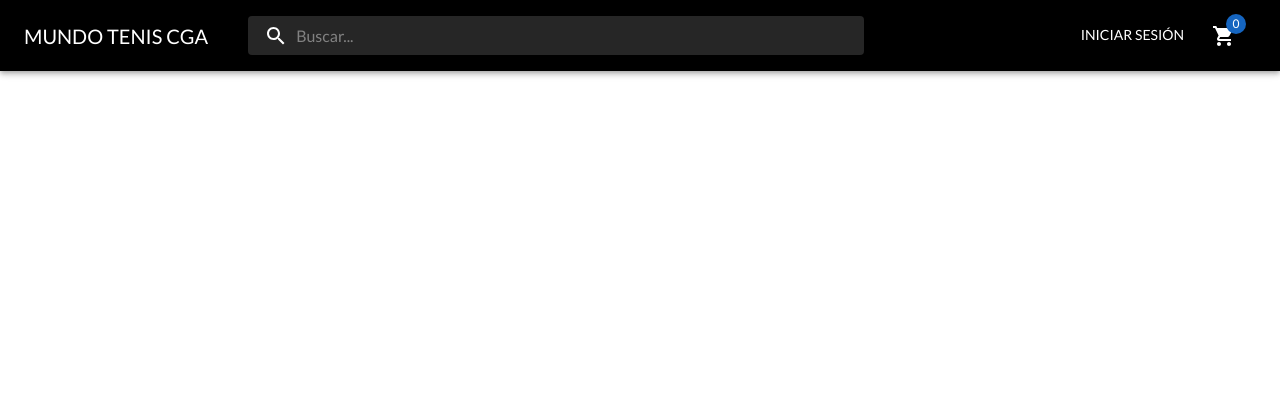
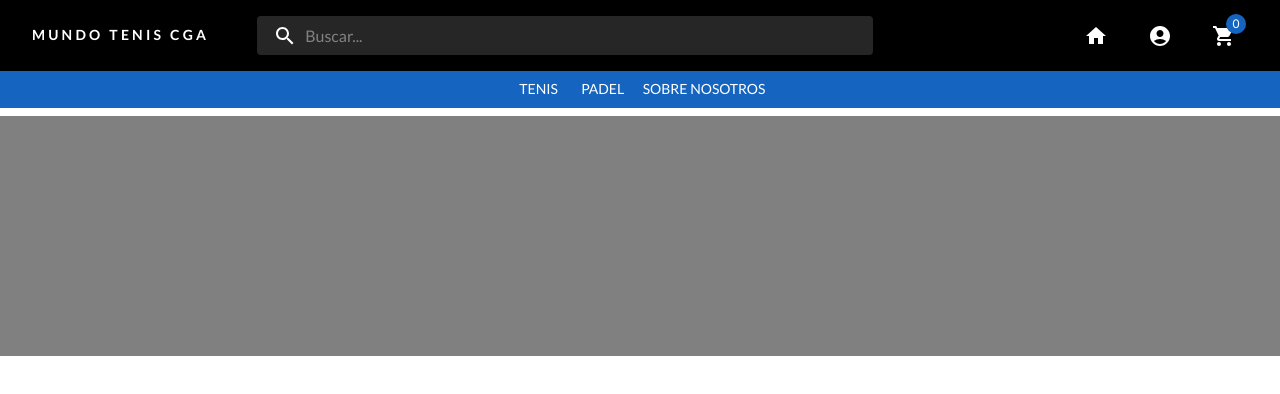
Before and after one commit to cvtalrc/e-commerce-mundo-tenis, a React (Vite) app: page / in a window 1280 px wide. Shown: the top 394 px of the page. Built offline with nearby package versions, Linux system fonts and the light colour scheme.

Commit message:
avance navbar

```diff
--- a/src/components/navbar/Navbar.jsx
+++ b/src/components/navbar/Navbar.jsx
@@ -7,24 +7,52 @@ import SearchIcon from '@mui/icons-material/Search';
 import Search from "../search/Search";
 import SearchIconWrapper from "../search/SearchIconWrapper";
 import StyledInputBase from "../search/StyledInputBase";
+import { NavLink } from "react-router-dom";
+import ShoppingCartDrawer from "../shoppingCartDrawer/ShoppingCartDrawer";
+import AccountCircleIcon from '@mui/icons-material/AccountCircle';
+import HomeIcon from '@mui/icons-material/Home';
+import logo from '../../assets/logo.svg';
 
-export default function Navbar() {
+export default function Navbar(navArrayLinks) {
 
-    const [open, SetOpen] = useState(false);
+    const [openMenu, SetOpenMenu] = useState(false);
+    const [openShoppingCart, SetOpenShoppingCart] = useState(false);
 
     return (
         <>
             <AppBar position="static">
-                <Toolbar sx={{ padding: 2}}>
+                <Toolbar sx={{ padding: 2 }}>
                     <IconButton
                         color="inherit"
                         size="large"
-                        onClick={() => SetOpen(true)}
-                        sx={{display: {xs: "flex", sm:"none" }}}
+                        onClick={() => SetOpenMenu(true)}
+                        sx={{ display: { xs: "flex", sm: "none" } }}
                     >
                         <MenuIcon />
                     </IconButton>
-                    <Typography variant="h6" sx={{display: {xs: "none", sm:"flex"}}}>MUNDO TENIS CGA</Typography>
+
+                    <Button
+                        color="inherit"
+                        component={NavLink}
+                        to="/"
+                        sx={{ display: { xs: "none", sm: "flex" } }}
+                    >
+
+                        <Typography
+                            variant="h7"
+                            noWrap
+                            sx={{
+                              mr: 0,
+                              display: { xs: 'none', md: 'flex' },
+                              fontFamily: 'unset',
+                              fontWeight: 700,
+                              letterSpacing: '.2rem',
+                              color: 'inherit',
+                              textDecoration: 'none',
+                            }}>
+                            Mundo Tenis CGA
+                        </Typography>
+                    </Button>
                     <Search>
                         <SearchIconWrapper>
                             <SearchIcon />
@@ -34,25 +62,65 @@ export default function Navbar() {
                             inputProps={{ 'aria-label': 'search' }}
                         />
                     </Search>
-                    <Box sx={{ flexGrow: 1}} />
-                    <Box sx={{ display: {xs: "none", sm:"flex"} }}>
-                    <Button color="inherit">Iniciar Sesión</Button>
-                    <Button color="inherit">
-                        <Badge badgeContent={0} color="secondary" showZero>
-                            <ShoppingCartIcon color="inherit">
-                            </ShoppingCartIcon>
-                        </Badge>
-                    </Button>
-                    </Box>
+                    <Box sx={{ flexGrow: 1 }} />
+
+                        <Button
+                            color="inherit"
+                            component={NavLink}
+                            to="/"
+                        >
+                            <HomeIcon />
+                        </Button>
+                        <Button
+                            color="inherit"
+                            component={NavLink}
+                            to="/login"
+                        >
+                            <AccountCircleIcon />
+                        </Button>
+                        <Button color="inherit">
+                            <Badge badgeContent={0} color="secondary" showZero>
+                                <ShoppingCartIcon
+                                    color="inherit"
+                                    size="large"
+                                    onClick={() => SetOpenShoppingCart(true)}>
+                                </ShoppingCartIcon>
+                            </Badge>
+                        </Button>
+
+
                 </Toolbar>
             </AppBar>
 
             <Drawer
-                open={open}
+                open={openMenu}
                 anchor="left"
-                onClose={() => SetOpen(false)}>
+                onClose={() => SetOpenMenu(false)}>
                 <NavListDrawer />
             </Drawer>
+            <Drawer
+                open={openShoppingCart}
+                anchor="right"
+                onClose={() => SetOpenShoppingCart(false)}>
+                <ShoppingCartDrawer SetOpenShoppingCart={SetOpenShoppingCart}/>
+            </Drawer>
+            <Box position="static" sx={{display: "flex", justifyContent: "center", backgroundColor: "#1565c0", color: "white"}}>
+            <Button
+            color="inherit"
+            component={NavLink}
+            to="/sport/tenis"
+            >Tenis</Button>
+            <Button
+            color="inherit"
+            component={NavLink}
+            to="/sport/padel"
+            >Padel</Button>
+            <Button
+            color="inherit"
+            component={NavLink}
+            to="/"
+            >Sobre Nosotros</Button>
+            </Box>
         </>
     )
 }
--- /dev/null
+++ b/src/components/shoppingCartDrawer/ShoppingCartDrawer.jsx
@@ -0,0 +1,44 @@
+import { Box, List, ListItemButton, ListItemIcon, ListItemText, ListSubheader, Collapse, Button } from "@mui/material";
+import { ExpandLess, ExpandMore } from "@mui/icons-material"
+import { useState } from "react";
+import ShoppingCartIcon from '@mui/icons-material/ShoppingCart';
+import { NavLink } from "react-router-dom";
+
+
+export default function ShoppingCartDrawer(SetOpenShoppingCart) {
+    return (
+        <Box sx={{ width: 250 }}>
+            <List
+                sx={{ width: '100%', maxWidth: 360, bgcolor: 'background.paper' }}
+                component="nav"
+                aria-labelledby="nested-list-subheader"
+                subheader={
+                    <ListSubheader component="div" id="nested-list-subheader">
+                        MI CARRITO
+                    </ListSubheader>
+                }
+            >
+                <ListItemButton>
+                    <ListItemText primary="Producto 1" />
+                </ListItemButton>
+                <ListItemButton>
+                    <ListItemText primary="Producto 2" />
+                </ListItemButton>
+                <Button
+                color="primary"
+                variant="contained"
+                component={NavLink}
+                to="/order"
+                sx={{ display:"flex", alignItems: "center", margin: 1.5}}
+                onClick={()=>SetOpenShoppingCart(false)}
+                >
+                Comprar
+                </Button>
+
+            </List>
+
+
+        </Box>
+
+    )
+}
--- a/src/layout.jsx
+++ b/src/layout.jsx
@@ -8,16 +8,47 @@ import Order from "./views/order/Order";
 import Footer from "./components/footer/Footer";
 import injectContext from "./store/appContext";
 import React from 'react';
+import Login from './views/login/Login';
 
 {/*********** FALTA LOGIN Y SIGNIN **********/ }
+
+const navArrayLinks = [
+    {
+        title: "Home",
+        path: "/"
+    },
+    {
+        title: "Login",
+        path: "/login"
+    },
+    {
+        title: "Sport",
+        path: "/:sport"
+    },
+    {
+        title: "Categories",
+        path: "/:sport/:category"
+    },
+    {
+        title: "Product",
+        path: "/:sport/:category/:id"
+    },
+    {
+        title: "Oder",
+        path: "/order"
+    },
+
+]
+
 const Layout = () => {
     return (
         <React.Fragment>
-            <Navbar />
+            <Navbar navArrayLinks={navArrayLinks}/>
             <Routes>
                 <Route path="/" element={<Home />} /> {/*pagina de inicio (vista principal) */}
-                <Route path="/:sport" element={<Sports />} /> {/*pagina por deporte (tenis, padel) */}
-                <Route path="/:sport/:category" element={<Categories />} /> {/*pagina por deporte y categorías (zap, cuerdas, etc) */}
+                <Route path="/login" element={<Login />} />
+                <Route path="/sport/:id" element={<Sports />} /> {/*pagina por deporte (tenis, padel) */}
+                <Route path="/sport/:id/:category" element={<Categories />} /> {/*pagina por deporte y categorías (zap, cuerdas, etc) */}
                 <Route path="/:sport/:category/:id" element={<Product />} /> {/*pagina por producto en específico */}
                 <Route path="/order" element={<Order />} /> {/*pedido (carrito de compras) */}
             </Routes>
--- a/src/views/home/Home.jsx
+++ b/src/views/home/Home.jsx
@@ -1,5 +1,16 @@
+import { Typography, Container, Box } from "@mui/material";
+
 export default function Home() {
-    <>
-    <h1>Holaaa</h1>
-    </>
+    return (
+        <>
+        <Box sx={{ bgcolor: "grey", height: '30vh', marginTop: ".5rem", marginBottom: ".5rem" }}>
+
+        </Box>
+        <Container sx={{ width: 1300 }}>
+
+
+        </Container>
+        </>
+    )
+
 }
--- /dev/null
+++ b/src/views/login/Login.jsx
@@ -0,0 +1,10 @@
+import { Typography } from "@mui/material";
+
+export default function Login() {
+    return (
+        <>
+            <Typography variant="h2">Login</Typography>
+        </>
+    )
+
+}
--- a/src/views/order/Order.jsx
+++ b/src/views/order/Order.jsx
@@ -1,5 +1,9 @@
+import { Typography } from "@mui/material";
+
 export default function Order() {
-    <>
-    <h1>Holaaa</h1>
-    </>
+    return (
+        <>
+            <Typography variant="h2">Order</Typography>
+        </>
+    )
 }
--- a/src/views/sports/Sports.jsx
+++ b/src/views/sports/Sports.jsx
@@ -1,5 +1,16 @@
+import { Box, Typography, Container } from '@mui/material';
+import { useParams } from 'react-router-dom';
+
 export default function Sports() {
-    <>
-    <h1>Holaaa</h1>
-    </>
+    const { id } = useParams();
+    console.log(id);
+    return (
+
+        <Container sx={{width: 1300}}>
+            <Typography variant="h2"> Sport: {id} </Typography>
+        </Container>
+
+
+
+    )
 }
```
Also changed, not shown: src/assets/logo.svg (added).
